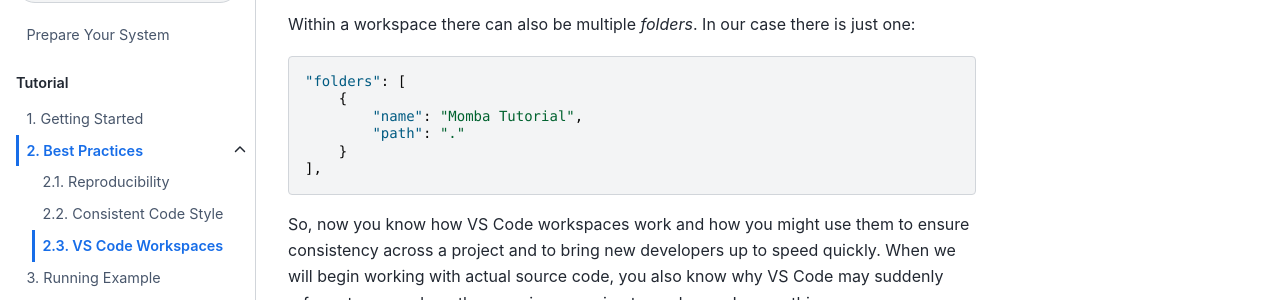
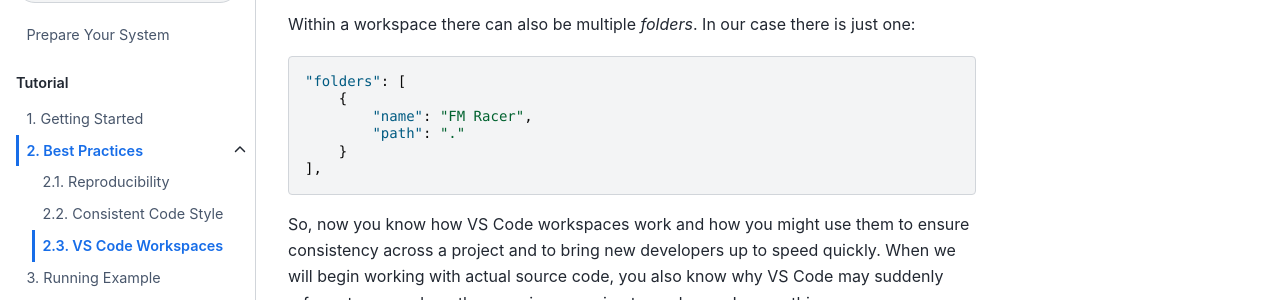
Before and after one commit to udsdepend/fm21-momba-tutorial, a Jupyter Book: the page built from book/tutorial/vscode-workspaces.md, in a window 1280 px wide and 900 px high, scrolled down 731 px. Shown: the part 374-674 px from the top of the window. Built offline with Jupyter Book 1.0.4 settings and Sphinx 7.4.7 and the Sphinx Book theme 1.1.4, drawn with Linux system fonts in a browser that asks for light colours.

Commit message:
minor change

````diff
--- a/book/tutorial/vscode-workspaces.md
+++ b/book/tutorial/vscode-workspaces.md
@@ -50,7 +50,7 @@ In our case there is just one:
 ```json
 "folders": [
     {
-        "name": "Momba Tutorial",
+        "name": "FM Racer",
         "path": "."
     }
 ],
````
